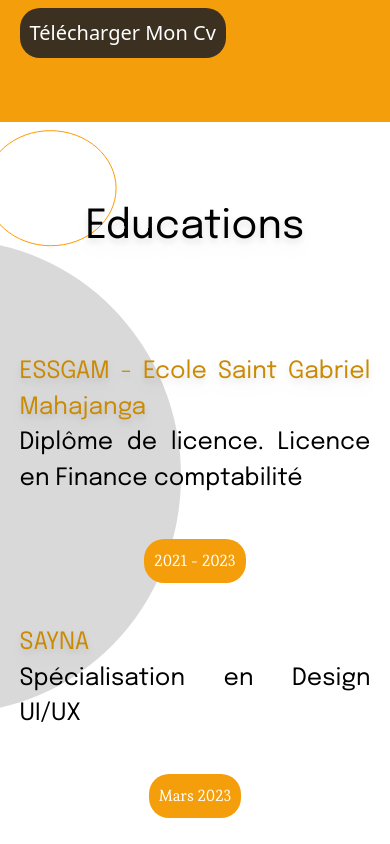
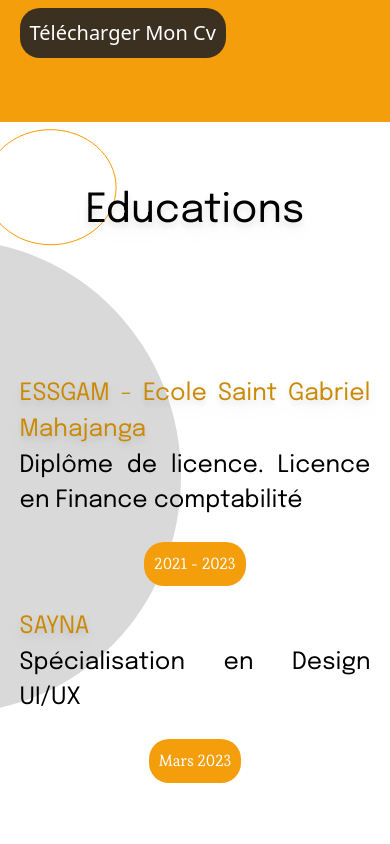
Before and after one commit to Rakotozonirina/Honey, a React (Vite) app: page / in a window 390 px wide. Shown: the part 1460-2304 px from the top of the page. Built offline with nearby package versions, Linux system fonts and the light colour scheme.

Commit message:
feat: try to make aswome responsive

```diff
--- a/src/components/Main.jsx
+++ b/src/components/Main.jsx
@@ -49,7 +49,7 @@ return (
         </section>
     </section>
     <section className='w-full h-[100dvh] relative' id="about">
-        <section className='education h-[100dvh]'>
+        <section className='education flex flex-col gap-16 h-[100dvh]'>
             <article className='relative flex items-center justify-center w-full h-[25dvh]'>
                 <motion.div initial={{ opacity: 0, scale: 0.5 }} whileInView={{ opacity: 1, scale: 1 }} transition={{ duration: 1 }} className='max-sm:scale-[0.8] max-sm:left-[-10%] sm:max-md:scale-[0.7] absolute md:max-lg:scale-[0.8] lg:max-xl:scale-[0.9] top-[4%] left-0'>
                     <img src={CircleOne} alt=" circle one" />
@@ -152,7 +152,7 @@ return (
         <article className='competence-article flex justify-center items-center h-[20dvh]'>
             <motion.h2 initial={{ opacity: 0, scale: 0.5 }} whileInView={{ opacity: 1, scale: 1 }} transition={{ duration: 1 }} className='competence-heading drop-shadow-lg font-epilogue'>Mes projets</motion.h2>
         </article>
-        <section className='h-[130dvh] lg:max-xl:h-[180dvh] md:max-lg:h-[180dvh] sm:max-md:h-[380dvh] max-sm:h-[380dvh] grid competence-section'>
+        <section className='h-[130dvh] content-card lg:max-xl:h-[180dvh] md:max-lg:h-[180dvh] sm:max-md:h-[380dvh] max-sm:h-[380dvh] grid competence-section'>
             <Card/>
         </section>
     </section>
--- a/src/index.css
+++ b/src/index.css
@@ -351,4 +351,7 @@ body::-webkit-scrollbar-thumb {
   #about{
     height: 120dvh;
   }
+  #project{
+    height: 250dvh;
+  }
 }
```
